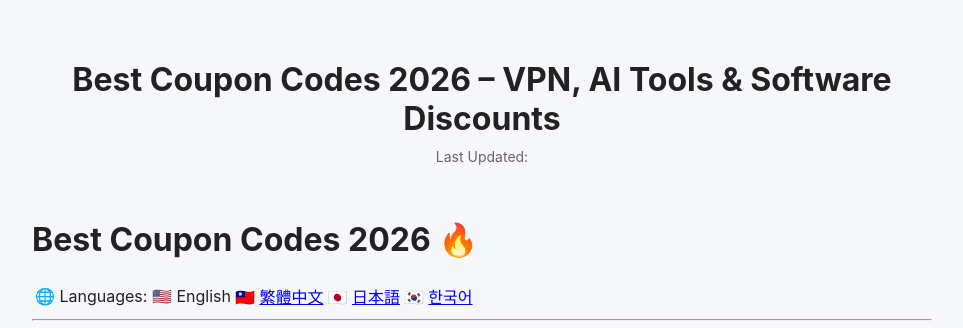
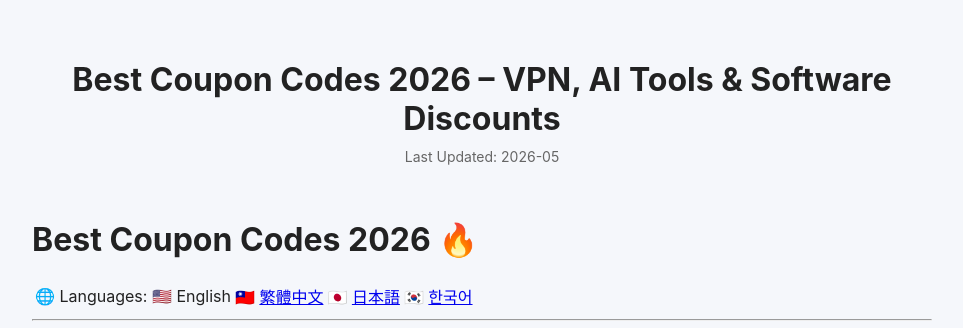
Before and after one commit to BestCouponCodes/best-coupon-codes, a Jekyll site: the page built from index.md, in a window 1280 px wide. Shown: the top 328 px of the page, without its empty margins (158-1121 px from the left). Built offline with Jekyll 4.4.1, drawn with Linux system fonts in a browser that asks for light colours.

Commit message:
Add language and last modified date to index.md
Added language and last modified date metadata.

```diff
--- a/index.md
+++ b/index.md
@@ -3,6 +3,8 @@ layout: default
 title: "Best Coupon Codes 2026 – VPN, AI Tools & Software Discounts"
 description: "Find the latest VPN coupon codes, promo codes, and software deals for 2026."
 excerpt: ""
+lang: en
+last_modified_at: 2026-05-04
 ---
 
 # Best Coupon Codes 2026 🔥
```
